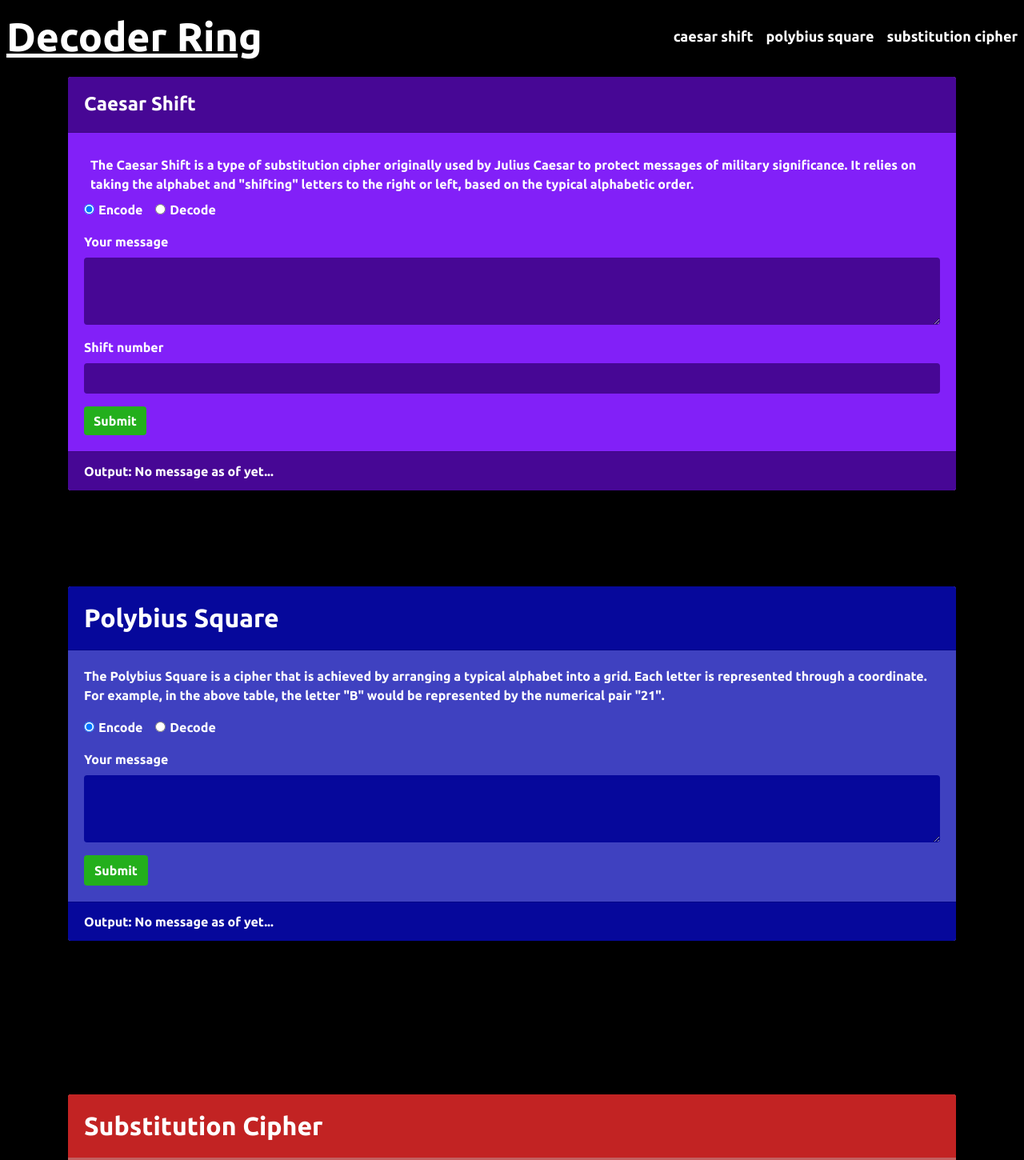
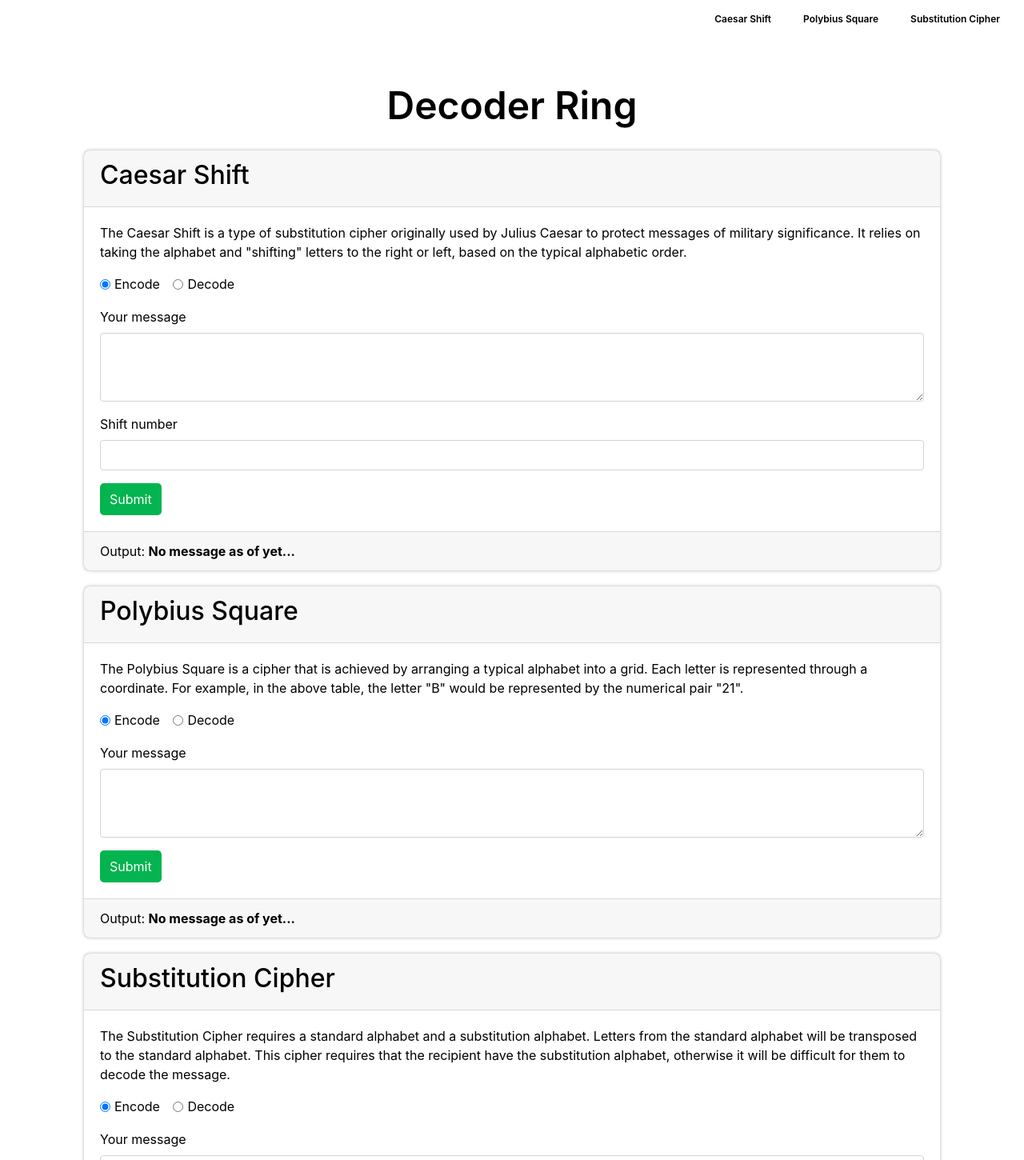
Before and after one commit to Rthompson2548/Project-Decoder-Ring, a website: page index.html in a window 1280 px wide. Shown: the top 1450 px of the page at 80% size. Drawn offline with nearby package versions, Linux system fonts and the light colour scheme.

Commit message:
updated css and bootstrap

```diff
--- /dev/null
+++ b/index.css
@@ -0,0 +1,38 @@
+.page-title {
+  color: #000;
+  font-size: 48px;
+  font-weight: 600;
+  display: flex;
+  justify-content: center;
+  margin-bottom: 18px;
+}
+
+.nav-bar {
+  display: flex;
+  justify-content: end;
+  background-color: #fff;
+  margin: 5px;
+}
+
+.nav-bar-item {
+  font-size: 12px;
+  color: #000;
+  margin: 20px;
+  font-weight: 600;
+}
+
+.language-card {
+  box-shadow: 0 0 4px rgb(180, 180, 180);
+  color: #000;
+  border: none;
+  border-radius: 8px;
+  margin: 20px;
+}
+
+.submit-button {
+  background-color: rgb(4, 180, 80);
+  border: none;
+  color: #fff;
+  border-radius: 5px;
+  padding: 8px 12px;
+}
--- a/index.html
+++ b/index.html
@@ -6,35 +6,31 @@
   <meta charset="utf-8" />
   <meta name="viewport" content="width=device-width, initial-scale=1, shrink-to-fit=no" />
   <link rel="icon" href="images/favicon.ico" />
+  <link rel="stylesheet" type="text/css" href="index.css" />
   <link rel="stylesheet" href="https://stackpath.bootstrapcdn.com/bootstrap/4.5.2/css/bootstrap.min.css"
     integrity="sha384-JcKb8q3iqJ61gNV9KGb8thSsNjpSL0n8PARn9HuZOnIxN0hoP+VmmDGMN5t9UJ0Z" crossorigin="anonymous" />
   <link href="https://fonts.googleapis.com/css2?family=Ubuntu:wght@700&display=swap" rel="stylesheet">
   <title>Decoder Ring</title>
 </head>
 
-<body style="background-color: black; font-family: Ubuntu">
-  <header class="container-fluid border-0 text-light mb-5 pb-5">
-    <div class="nav-bar fixed-top" style="display: flex;
-    justify-content: space-between; align-items: center; background-color: black;">
-    <a href="#caesar-shift" class="p-2 text-white" style="font-size: 50px;">
-      <span>
-        Decoder Ring
+<body>
+  <header class="container-fluid border-0 text-dark mb-5 pb-5">
+    <div class="nav-bar fixed-top">
+      <div class="nav-bar">
+
+        <a href="#caesar-shift">
+          <span class="nav-bar-item">
+            Caesar Shift
           </span>
         </a>
-      <div class="d-flex justify-content-end">
-        <a href="#caesar-shift" class="px-2 py-4 text-white" style="font-size: 18px;">
-          <span>
-            caesar shift
+        <a href="#polybius-square">
+          <span class="nav-bar-item">
+            Polybius Square
           </span>
         </a>
-        <a href="#polybius-square" class="px-2 py-4 text-white" style="font-size: 18px;">
-          <span>
-            polybius square
-          </span>
-        </a>
-        <a href="#substitution-cipher" class="px-2 py-4 text-white" style="font-size: 18px;">
-          <span>
-            substitution cipher
+        <a href="#substitution-cipher">
+          <span class="nav-bar-item">
+            Substitution Cipher
           </span>
         </a>
       </div>
@@ -42,15 +38,19 @@
   </header>
 
   <main class="container my-4">
+
+    <span class="page-title">
+      Decoder Ring
+    </span>
+
     <!-- Caesar Shift -->
-    <section class="row text-white">
-      <div class="col mb-5 pb-5">
-        <div class="card border-0" id="caesar-shift">
-          <div class="card-header" style="background-color: #470795;">
-            <h4 class="my-2">Caesar Shift</h4>
+    <section class="language-card">
+      <div id="caesar-shift">
+        <div class="card-header">
+          <h2>Caesar Shift</h2>
         </div>
-          <div class="card-body" style="background-color: #8220f8;">
-            <p class="m-2">
+        <div class="card-body">
+          <p>
             The Caesar Shift is a type of substitution cipher originally
             used by Julius Caesar to protect messages of military
             significance. It relies on taking the alphabet and "shifting"
@@ -72,35 +72,34 @@
             </div>
             <div class="form-group">
               <label for="caesar-input">Your message</label>
-                <textarea class="form-control border-0" id="caesar-input" style="background-color: #470795; color: white" rows="3"></textarea>
+              <textarea class="form-control" id="caesar-input" rows="3"></textarea>
             </div>
             <div class="form-group">
               <label for="caesar-shift">Shift number</label>
-                <input type="number" class="form-control border-0" id="caesar-shift" style="background-color: #470795; color:white" />
+              <input type="number" class="form-control" id="caesar-shift" />
             </div>
-              <button class="btn text-white border-0" type="submit" style="background-color: #23af1c;">Submit</button>
+            <button class="submit-button" type="submit">Submit</button>
           </form>
         </div>
         <div id="caesar-alert" class="alert alert-danger mb-0 rounded-0 d-none" role="alert">
           Something went wrong! Check your input and the shift amount and
           try again.
         </div>
-          <div class="card-footer" style="background-color: #470795;">
+        <div class="card-footer">
           Output:
           <span class="font-weight-bold" id="caesar-output">No message as of yet...</span>
-          </div>
         </div>
       </div>
     </section>
 
     <!-- Polybius -->
-    <section id="polybius-square" class="row mt-4">
-      <div class="col mb-5 pb-5">
-        <div class="card text-white border-0">
-          <div class="card-header" style="background-color: #06089b;">
-            <h2 class="my-2">Polybius Square</h2>
+    <section class="language-card">
+      <div id="polybius-square">
+
+        <div class="card-header">
+          <h2>Polybius Square</h2>
         </div>
-          <div class="card-body" style="background-color: #3f41c0;">
+        <div class="card-body">
           <p>
             The Polybius Square is a cipher that is achieved by arranging a
             typical alphabet into a grid. Each letter is represented through
@@ -122,30 +121,28 @@
             </div>
             <div class="form-group">
               <label for="polybius-input">Your message</label>
-                <textarea class="form-control border-0 text-white" id="polybius-input" rows="3" style="background-color: #06089b; color: white"></textarea>
+              <textarea class="form-control" id="polybius-input" rows="3"></textarea>
             </div>
-              <button class="btn text-white" type="submit"  style="background-color: #23af1c;">Submit</button>
+            <button class="submit-button" type="submit">Submit</button>
           </form>
         </div>
         <div id="polybius-alert" class="alert alert-danger mb-0 rounded-0 d-none" role="alert">
           Something went wrong! Check your input and try again.
         </div>
-          <div class="card-footer" style="background-color: #06089b;">
+        <div class="card-footer">
           Output:
           <span class="font-weight-bold" id="polybius-output">No message as of yet...</span>
-          </div>
         </div>
       </div>
     </section>
 
     <!-- Substitution -->
-    <section id="substitution-cipher" class="row mt-5 pt-5">
-      <div class="col mb-5 pb-5">
-        <div class="card border-0 text-white">
-          <div class="card-header border-0 text-white" style="background-color: #c22323;">
-            <h2 class="my-2">Substitution Cipher</h2>
+    <section class="language-card" id="substitution-cipher">
+      <div>
+        <div class="card-header">
+          <h2>Substitution Cipher</h2>
         </div>
-          <div class="card-body"  style="background-color: #c26060;">
+        <div class="card-body">
           <p>
             The Substitution Cipher requires a standard alphabet and a
             substitution alphabet. Letters from the standard alphabet will
@@ -168,22 +165,21 @@
             </div>
             <div class="form-group">
               <label for="substitution-input">Your message</label>
-                <textarea class="form-control border-0" id="substitution-input" style="background-color: #c22323; color: white;" rows="3"></textarea>
+              <textarea class="form-control" id="substitution-input" rows="3"></textarea>
             </div>
             <div class="form-group">
               <label for="substitution-alphabet">Alphabet key</label>
-                <input type="text" class="form-control border-0" id="substitution-alphabet"  style="background-color: #c22323; color: white;" maxlength="26" />
+              <input type="text" class="form-control" id="substitution-alphabet" maxlength="26" />
             </div>
-              <button class="btn border-0 text-white" type="submit" style="background-color: #23af1c;">Submit</button>
+            <button class="submit-button" type="submit">Submit</button>
           </form>
         </div>
         <div id="substitution-alert" class="alert alert-danger mb-0 rounded-0 d-none" role="alert">
           Something went wrong! Check your input and alphabet key.
         </div>
-          <div class="card-footer border-0" style="background-color: #c22323;">
+        <div class="card-footer border-0">
           Output:
           <span class="font-weight-bold" id="substitution-output">No message as of yet...</span>
-          </div>
         </div>
       </div>
     </section>
```
Lines whose indentation alone changed are shown as unchanged.
